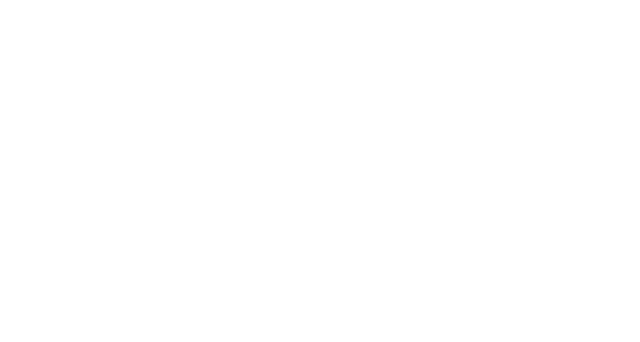
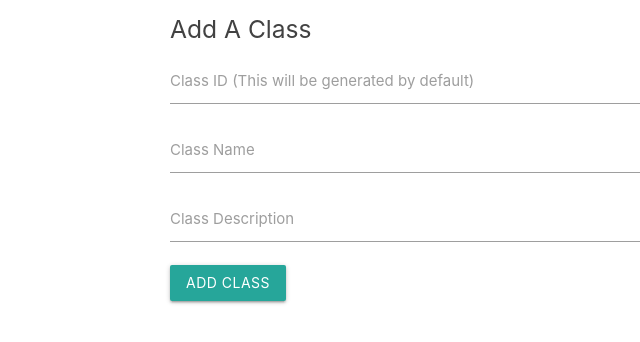
Before and after one commit to cra1gg/hatop, a React (Create React App) app in the folder frontend/: page /createClass in a window 1280 px wide. Shown: the top 342 px of the page, without its empty margins (22-662 px from the left). Built offline with nearby package versions, Linux system fonts and the light colour scheme.

Commit message:
Add CreateClass.js for teachers view

```diff
--- a/frontend/src/App.js
+++ b/frontend/src/App.js
@@ -1,8 +1,9 @@
 import React from 'react';
-import logo from './logo.svg';
 import { BrowserRouter, Route, Switch } from "react-router-dom"
 import SignUp from "./components/Auth/SignUp"
 import SignIn from "./components/Auth/SignIn"
+import CreateClass from "./teachers/classes/CreateClass"
+
 
 import './App.css';
 
@@ -16,6 +17,8 @@ class App extends React.Component {
                   <Switch>
                       <Route path="/signup" component={SignUp} />
                       <Route path="/signin" component={SignIn} />
+                      <Route path="/createClass" component={CreateClass} />
+
 
                   </Switch>
               </div>
--- /dev/null
+++ b/frontend/src/teachers/classes/CreateClass.js
@@ -0,0 +1,57 @@
+import React from "react"
+
+
+class CreateClass extends React.Component {
+	constructor(props) {
+		super(props);
+		this.state = {
+			classId: "",
+			className: "",
+			classDescription: ""
+		}
+	}
+
+
+	handleChange = (event) => {
+		console.log(event.target.value);
+	}
+
+	handleSubmit = (event) => {
+		event.preventDefault();
+
+	}
+
+	render() {
+		return (
+			<div className="container">
+				<form className="white" onSubmit={this.handleSubmit}>
+					<h5 className="grey-text text-darken-3">Add A Class</h5>
+
+					<div className="input-field">
+						<label htmlFor="classId">Class ID (This will be generated by default)</label>
+						<input type="text" id="classId" onChange={this.handleChange}/>
+					</div>
+
+					<div className="input-field">
+						<label htmlFor="className">Class Name</label>
+						<input type="text" id="className" onChange={this.handleChange}/>
+					</div>
+
+					<div className="input-field">
+						<label htmlFor="classDescription">Class Description</label>
+						<input type="text" id="className" onChange={this.handleChange}/>
+					</div>
+
+					<div className="input-field">
+						<a className="waves-effect waves-light btn">Add Class</a>
+					</div>
+
+				</form>
+			</div>
+		)
+
+	}
+
+}
+
+export default CreateClass
```
